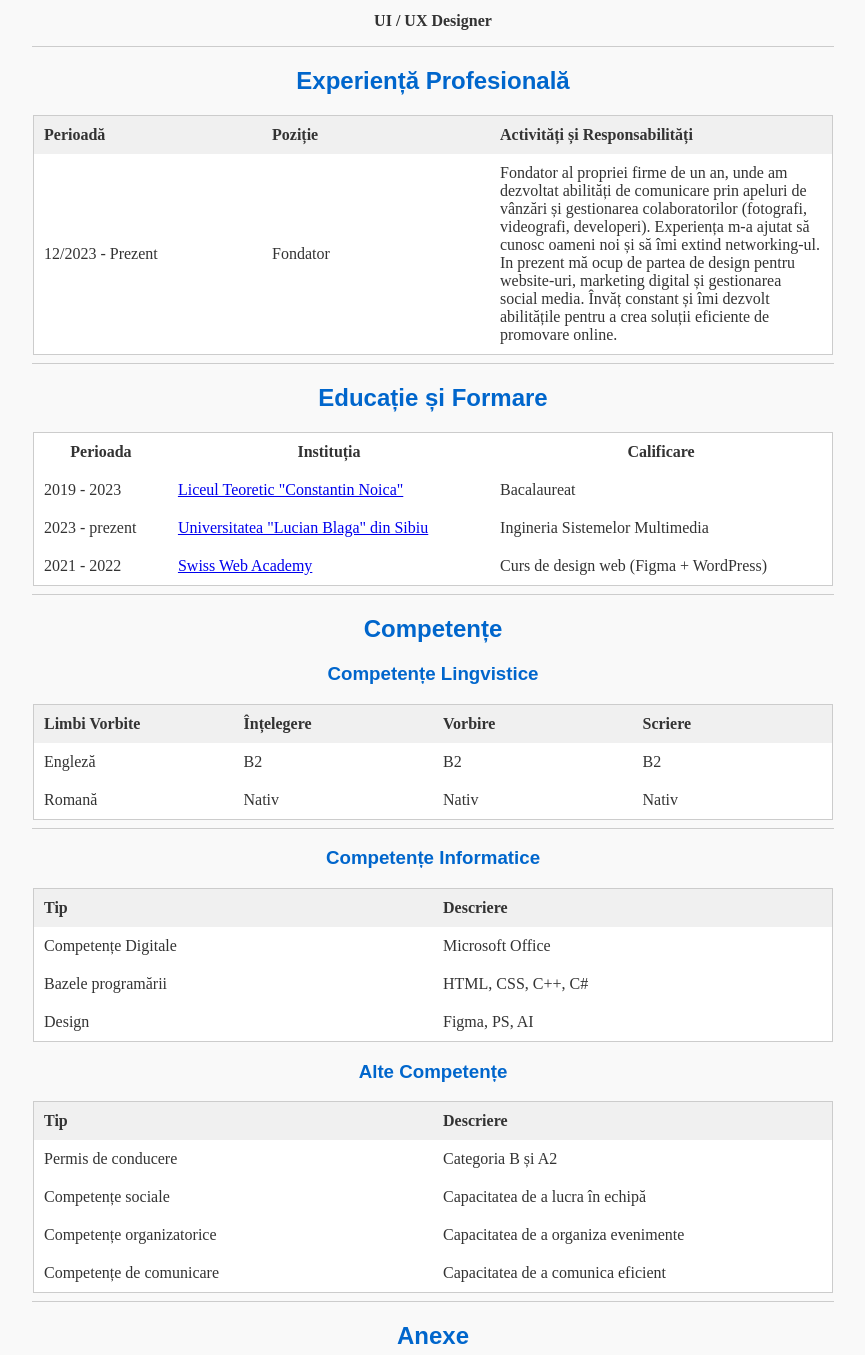
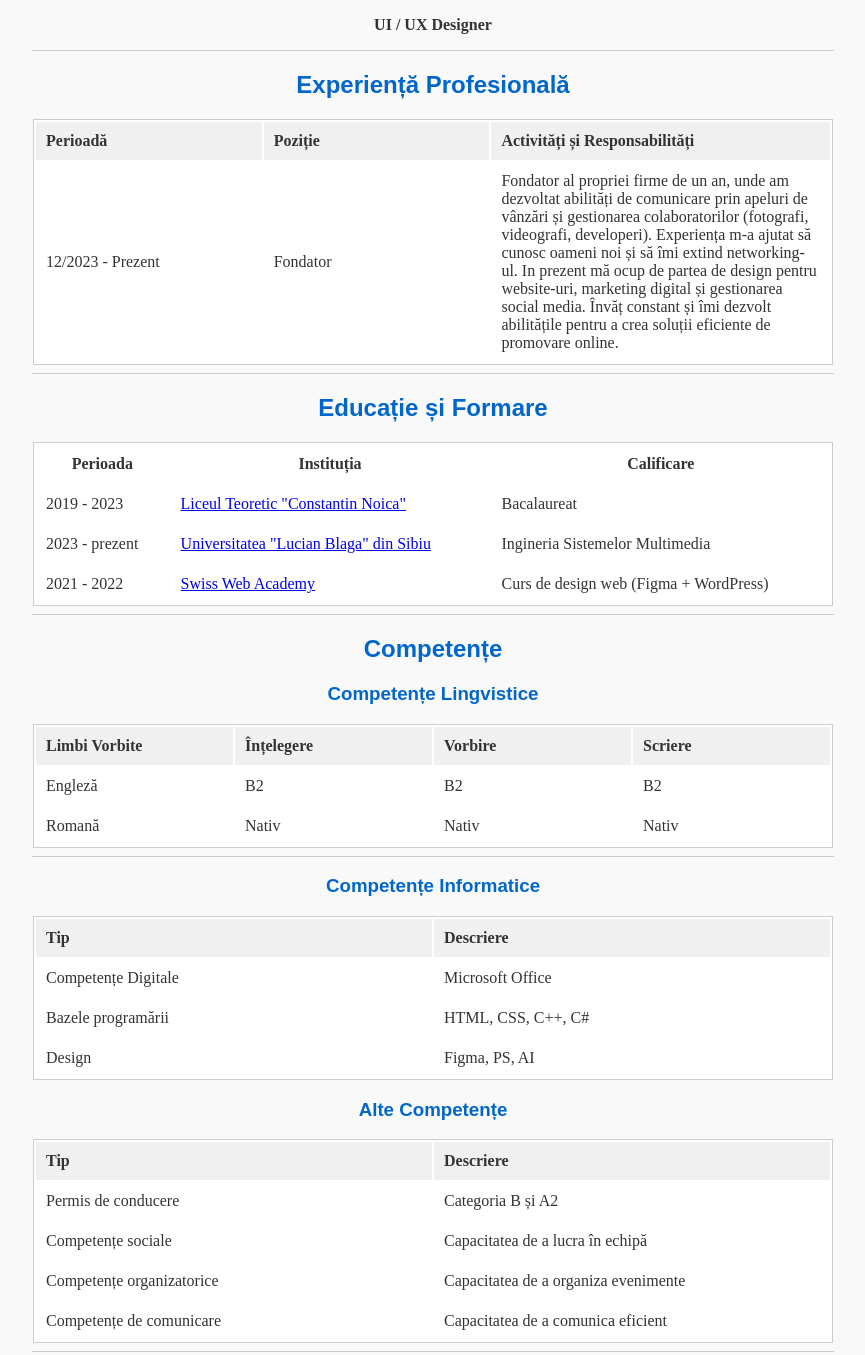
Before and after one commit to AndreiVulcu13/Tema-nota-1---CV-, a plain HTML site: page index.html in a window 1280 px wide. Shown: the part 409-1764 px from the top of the page, without its empty margins (207-1072 px from the left). Drawn offline with Linux system fonts and the light colour scheme.

Commit message:
Update index.html

```diff
--- a/index.html
+++ b/index.html
@@ -1,7 +1,7 @@
 <!DOCTYPE HTML PUBLIC "-//W3C//DTD HTML 4.01 Transitional//EN" "http://www.w3.org/TR/html4/loose.dtd">
 <html lang="ro">
 <head>
-    <title>Curriculum Vitae</title>
+    <title>CV ANDREI</title>
 </head>
 <body bgcolor="#f9f9f9" text="#333333">
 
@@ -13,7 +13,7 @@
 
         <!-- Informații Personale -->
         <h2 style="font-family: Arial, sans-serif; color: #0066cc;">Informații Personale</h2>
-        <table border="0" cellpadding="10" cellspacing="0" width="800" bgcolor="#ffffff" style="border: 1px solid #cccccc;">
+        <table  cellpadding="10"  width="800" bgcolor="#ffffff" style="border: 1px solid #cccccc;">
             <tr>
                 <td rowspan="6" width="150" align="center" valign="top">
                     <img src="poza.jpg" alt="Poza CV" width="150" style="border: 2px solid #cccccc;">
@@ -46,7 +46,7 @@
 
         <!-- Experiență Profesională -->
         <h2 style="font-family: Arial, sans-serif; color: #0066cc;">Experiență Profesională</h2>
-        <table border="0" cellpadding="10" cellspacing="0" width="800" bgcolor="#ffffff" style="border: 1px solid #cccccc;">
+        <table cellpadding="10" width="800" bgcolor="#ffffff" style="border: 1px solid #cccccc;">
             <tr bgcolor="#f0f0f0">
                 <th width="20%" align="left">Perioadă</th>
                 <th width="20%" align="left">Poziție</th>
@@ -68,7 +68,7 @@
 
         <!-- Educație și Formare -->
         <h2 style="font-family: Arial, sans-serif; color: #0066cc;">Educație și Formare</h2>
-        <table border="0" cellpadding="10" cellspacing="0" width="800" bgcolor="#ffffff" style="border: 1px solid #cccccc;">
+        <table cellpadding="10" width="800" bgcolor="#ffffff" style="border: 1px solid #cccccc;">
             <tr>
                 <th>Perioada</th>
                 <th>Instituția</th>
@@ -98,7 +98,7 @@
         <h2 style="font-family: Arial, sans-serif; color: #0066cc;">Competențe</h2>
 
         <h3 style="font-family: Arial, sans-serif; color: #0066cc;">Competențe Lingvistice</h3>
-        <table border="0" cellpadding="10" cellspacing="0" width="800" bgcolor="#ffffff" style="border: 1px solid #cccccc;">
+        <table cellpadding="10" width="800" bgcolor="#ffffff" style="border: 1px solid #cccccc;">
             <tr bgcolor="#f0f0f0">
                 <th width="25%" align="left">Limbi Vorbite</th>
                 <th width="25%" align="left">Înțelegere</th>
@@ -124,7 +124,7 @@
 
         <!-- Competențe Informatice -->
         <h3 style="font-family: Arial, sans-serif; color: #0066cc;">Competențe Informatice</h3>
-        <table border="0" cellpadding="10" cellspacing="0" width="800" bgcolor="#ffffff" style="border: 1px solid #cccccc;">
+        <table cellpadding="10" width="800" bgcolor="#ffffff" style="border: 1px solid #cccccc;">
             <tr bgcolor="#f0f0f0">
                 <th width="25%" align="left">Tip</th>
                 <th width="25%" align="left">Descriere</th>
@@ -145,7 +145,7 @@
 
         <!-- Alte Competențe -->
         <h3 style="font-family: Arial, sans-serif; color: #0066cc;">Alte Competențe</h3>
-        <table border="0" cellpadding="10" cellspacing="0" width="800" bgcolor="#ffffff" style="border: 1px solid #cccccc;">
+        <table cellpadding="10" width="800" bgcolor="#ffffff" style="border: 1px solid #cccccc;">
             <tr bgcolor="#f0f0f0">
                 <th width="25%" align="left">Tip</th>
                 <th width="25%" align="left">Descriere</th>
```
